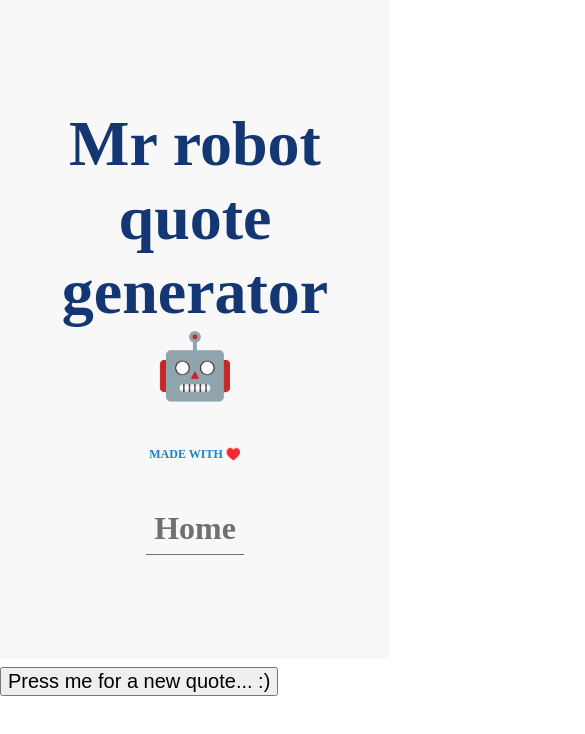
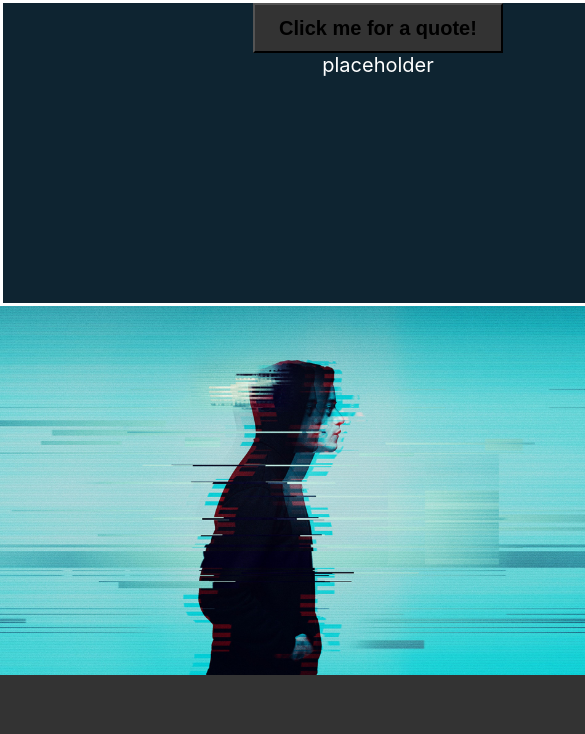
Before and after one commit to luke-h1/JS-quote-generator, a plain HTML site: page index.html in a window 390 px wide. Shown: the top 734 px of the page, 585 px wide, since content can reach past the window. Drawn offline with Linux system fonts and the light colour scheme.

Commit message:
refactor

```diff
--- a/app.js
+++ b/app.js
@@ -1,23 +1,26 @@
-var quotes = [
-  "The 1% Of The 1%",
-  "Relationships Are About Control",
-  "How do I take off a mask when it stops being a mask, when it\'s as much a part of me as I am ?",
-  "A bug is never just a mistake. It represents something bigger. An error of thinking. That makes you who you are.",
-  "Give a man a gun and he can rob a bank, but give a man a bank, and he can rob the world.",
-  "So this is what a revolution looks like, people in expensive clothing running around. Not how I pictured it",
-  "I\’ve never found it hard to hack most people. If you listen to them, watch them, their vulnerabilities are like a neon sign screwed into their heads.",
-  "Power belongs to the people that take it. Nothing to do with their hard work, strong ambitions, or rightful qualifications, no. The actual will to take is often the only thing that’s necessary.",
-  "I do see the beauty in the rules, the invisible code of chaos hiding behind the menacing face of order.",
-  "Every day, we change the world, but to change the world in a way that means anything, that takes more time than most people have. It never happens all at once. It\’s slow. It\’s methodical. It\’s exhausting. We don\’t all have the stomach for it.",
-  "World catastrophes like this, they aren't caused by lone wolves like you. They occur because men like me allow them. You just had to stumble onto one of them.",
-  "I'm gonna fix the world I broke, and put it back together better than it was before.",
-  "I don't want your proof. I want your belief",
-  "Politics is for puppets.",
-  "Now he's doing what all small animals do when they're scared, pretend they're bigger and scarier.",
-]
+let btn = document.getElementById('btn');
+let output = document.getElementById('output');
+let quote =  [
+    "The 1% Of The 1% - Elliot",
+    "Relationships Are About Control - Elliot",
+    "How do I take off a mask when it stops being a mask, when it\'s as much a part of me as I am ?- Elliot",
+    "A bug is never just a mistake. It represents something bigger. An error of thinking. That makes you who you are. - Elliot",
+    "Give a man a gun and he can rob a bank, but give a man a bank, and he can rob the world. - Elliot",
+    "So this is what a revolution looks like, people in expensive clothing running around. Not how I pictured it - Elliot",
+    "I\’ve never found it hard to hack most people. If you listen to them, watch them, their vulnerabilities are like a neon sign screwed into their heads. - Elliot",
+    "Power belongs to the people that take it. Nothing to do with their hard work, strong ambitions, or rightful qualifications, no. The actual will to take is often the only thing that’s necessary. - Elliot",
+    "I do see the beauty in the rules, the invisible code of chaos hiding behind the menacing face of order. - Elliot",
+    "Every day, we change the world, but to change the world in a way that means anything, that takes more time than most people have. It never happens all at once. It\’s slow. It\’s methodical. It\’s exhausting. We don\’t all have the stomach for it. - Elliot",
+    "World catastrophes like this, they aren't caused by lone wolves like you. They occur because men like me allow them. You just had to stumble onto one of them. - Elliot",
+    "I'm gonna fix the world I broke, and put it back together better than it was before. - Elliot" ,
+    "I don't want your proof. I want your belief - Elliot",
+    "Politics is for puppets. - Elliot",
+    "Now he's doing what all small animals do when they're scared, pretend they're bigger and scarier. - Elliot",
+  ];
 
 
-function getQuote() {
-    var randomNumber = Math.floor(Math.random() * quotes.length);
-    document.getElementById('quoteOutput').innerHTML = quotes[randomNumber];
-};
+
+btn.addEventListener('click', function() {
+    let randomQuote = quote[Math.floor(Math.random() * quote.length)]
+    output.innerHTML = randomQuote ;
+})
--- a/index.html
+++ b/index.html
@@ -1,27 +1,21 @@
 <!DOCTYPE html>
 <html>
     <head>
+        <title></title>
         <link rel="stylesheet" href="styles.css">
-    <title>simple javascript quote generator</title>
+        <meta name="viewport" content="width-device-width, initial-scale=1.0">
     </head>
     <body>
-    <header>
-      <div class="title">
-        <div class="container container-nav">
-          <h1>Mr robot quote generator 🤖</h1>
-          <p class="subtitle">Made with ♥️</p>
-          <nav>
-            <ul>
-              <li><a href="index.html" class="homepage">Home</a></li>
-            </ul>
-          </nav>
+        <div id="container">
+            <button id="btn">Click me for a quote!</button>
+            <div id="output">placeholder</div>
         </div>
-    </header>
+        <div id="wrapper">
+          <img src="static/mr-robot.jpg">
 
-    <div class="js-section">
-      <button class="btn" id="quoteOutput" onClick="getQuote()">Press me for a new quote... :) </button>
+
+
         </div>
-
 <script src="app.js"></script>
     </body>
     </html>
--- a/styles.css
+++ b/styles.css
@@ -1,87 +1,49 @@
-body {
+* {
   margin: 0;
-  font-weight: 400;
-  color: #143774;
-  font-size: 2rem;
-}
-
-header {
-  background: #f8f8f8;
-  padding: 2em 0;
-}
-
-nav ul {
-  list-style: none;
-  display: flex;
-  justify-content: center;
   padding: 0;
 }
 
-nav a {
-  text-decoration: none;
-  color: #707070;
-  font-weight: 700;
-  padding: 0.25em;
+body {
+  background-color: #333;
+  color: #fff;
+  font-family: -apple-system, BlinkMacSystemFont, "Segoe UI", Roboto, Oxygen,
+    Ubuntu, Cantarell, "Open Sans", "Helvetica Neue", sans-serif;
 }
 
-nav li {
-  margin-left: 2em;
+img {
+  display: flex ;
+  flex-direction: column;
+  background-size: cover;
+  background-repeat: no-repeat;
+  width: 70vh;
+  margin: 0 auto ;
+
 }
 
-nav a:hover,
-nav a:focus {
-  color: #1782d2;
+#container {
+  display: flex;
+  flex-direction: column;
+  background-color: #0e2431;
+  border: 3px solid #ffff;
+  height: 300px;
+  width: 750px;
+  margin: 0 auto;
+  text-align: center;
 }
 
-.subtitle {
+#btn {
+  display: block;
+  margin: 0 auto;
+  height: 50px;
+  width: 250px;
+  font-size: 20px;
+  background-color: #333;
   font-weight: 700;
-  color: #1782d2;
-  font-size: 0.75rem;
-  text-transform: uppercase;
-  margin: 0;
 }
 
-.homepage {
-  border-bottom: 1px solid #707070;
+#output {
+  margin: 0 auto;
+  font-size: 20px;
+  color: #fff;
+  font-family: inherit;
 }
-
-.homepage:hover {
-  color: #707070;
-}
-
-.container {
-  width: 70%;
-  max-width: 960px;
-  margin: 0 auto;
-}
-
-.container-nav {
-  display: flex;
-  flex-direction: column;
-  justify-content: space-around;
-}
-
-.btn {
-  font-size: 20px;
-}
-
-
-@media (max-width: 675px ) {
-  .container-nav {
-    flex-direction: column;
-  }
-
-  header {
-    text-align: center;
-  }
-
-  nav ul {
-    flex-direction: column;
-  }
-
-  nav li {
-    margin: .5em 0 ;
-  }
-
-
-}
```
Also changed, not shown: static/mr-robot.jpg (added). Lines whose indentation alone changed are shown as unchanged.
